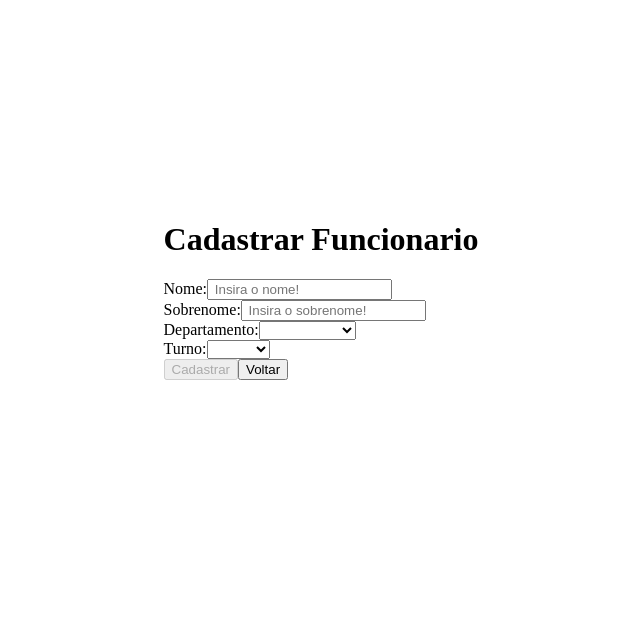
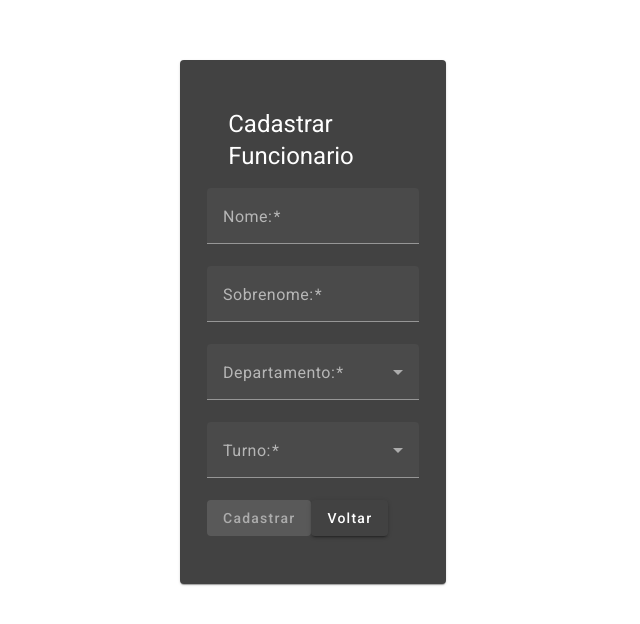
Before and after one commit to cinthiabs/project_employee, an Angular app: page /cadastro in a window 1280 px wide. Shown: the part 118-742 px from the top of the page, without its empty margins (327-967 px from the left). Built offline with nearby package versions, Linux system fonts and the light colour scheme.

Commit message:
angular material

```diff
--- a/angular.json
+++ b/angular.json
@@ -25,6 +25,7 @@
               "src/assets"
             ],
             "styles": [
+              "@angular/material/prebuilt-themes/purple-green.css",
               "src/styles.css"
             ],
             "scripts": []
@@ -93,6 +94,7 @@
               "src/assets"
             ],
             "styles": [
+              "@angular/material/prebuilt-themes/purple-green.css",
               "src/styles.css"
             ],
             "scripts": []
--- a/package.json
+++ b/package.json
@@ -11,10 +11,12 @@
   "private": true,
   "dependencies": {
     "@angular/animations": "^16.1.0",
+    "@angular/cdk": "^16.2.14",
     "@angular/common": "^16.1.0",
     "@angular/compiler": "^16.1.0",
     "@angular/core": "^16.1.0",
     "@angular/forms": "^16.1.0",
+    "@angular/material": "^16.2.14",
     "@angular/platform-browser": "^16.1.0",
     "@angular/platform-browser-dynamic": "^16.1.0",
     "@angular/router": "^16.1.0",
--- a/src/app/componentes/funcionario-form/funcionario-form.component.html
+++ b/src/app/componentes/funcionario-form/funcionario-form.component.html
@@ -1,41 +1,51 @@
+<mat-card>
 <h1>{{btnTitulo}}</h1>
 
 <form [formGroup]="funcionarioForm" (ngSubmit)="submit()" #formDit="ngForm">
 <input type="hidden" formControlName="id">
 
   <div class="input_box">
-    <label for="">Nome:</label>
-    <input type="text" formControlName="nome" placeholder=" Insira o nome!" required>
+    <mat-form-field>
+      <mat-label for="">Nome:</mat-label>
+      <input matInput type="text" formControlName="nome" placeholder=" Insira o nome!" required>
+    </mat-form-field>
  </div>
 
  <div class="input_box">
-  <label for="">Sobrenome:</label>
-  <input type="text" formControlName="sobrenome" placeholder=" Insira o sobrenome!" required>
+  <mat-form-field>
+    <mat-label for="">Sobrenome:</mat-label>
+    <input matInput type="text" formControlName="sobrenome" placeholder=" Insira o sobrenome!" required>
+  </mat-form-field>
 </div>
 
 <div class="input_box">
-  <label for="">Departamento:</label>
-  <select  id="departamento" formControlName="departamento" required>
-    <option value="RH">RH</option>
-    <option value="Financeiro">Financeiro</option>
-    <option value="Compras">Compras</option>
-    <option value="Atendimento">Atendimento</option>
-    <option value="Zeladoria">Zeladoria</option>
-  </select>
+ <mat-form-field>
+  <mat-label for="">Departamento:</mat-label>
+  <mat-select  id="departamento" formControlName="departamento" required>
+    <mat-option value="RH">RH</mat-option>
+    <mat-option value="Financeiro">Financeiro</mat-option>
+    <mat-option value="Compras">Compras</mat-option>
+    <mat-option value="Atendimento">Atendimento</mat-option>
+    <mat-option value="Zeladoria">Zeladoria</mat-option>
+  </mat-select>
+</mat-form-field>
 </div>
 
 <div class="input_box">
-  <label for="">Turno:</label>
-  <select  id="turno" formControlName="turno" required>
-    <option value="Manha">Manha</option>
-    <option value="Tarde">Tarde</option>
-    <option value="Noite">Noite</option>
-  </select>
+  <mat-form-field>
+  <mat-label for="">Turno:</mat-label>
+  <mat-select  id="turno" formControlName="turno" required>
+    <mat-option value="Manha">Manha</mat-option>
+    <mat-option value="Tarde">Tarde</mat-option>
+    <mat-option value="Noite">Noite</mat-option>
+  </mat-select>
+</mat-form-field>
 </div>
 
 <div class="bt-box">
-  <button type="submit"[disabled]="!funcionarioForm.valid">{{btnAcao}}</button>
-  <button routerLink="">Voltar</button>
+  <button mat-raised-button color="accent" type="submit"[disabled]="!funcionarioForm.valid">{{btnAcao}}</button>
+  <button mat-raised-button routerLink="">Voltar</button>
 </div>
 
 </form>
+</mat-card>
--- a/src/index.html
+++ b/src/index.html
@@ -6,8 +6,11 @@
   <base href="/">
   <meta name="viewport" content="width=device-width, initial-scale=1">
   <link rel="icon" type="image/x-icon" href="favicon.ico">
+  <link rel="preconnect" href="https://fonts.gstatic.com">
+  <link href="https://fonts.googleapis.com/css2?family=Roboto:wght@300;400;500&display=swap" rel="stylesheet">
+  <link href="https://fonts.googleapis.com/icon?family=Material+Icons" rel="stylesheet">
 </head>
-<body>
+<body class="mat-typography">
   <app-root></app-root>
 </body>
 </html>
--- a/src/styles.css
+++ b/src/styles.css
@@ -3,6 +3,36 @@ html, body{
   width: 100vw;
   height: 100vh;
   font-size: 62,5%;
+}
+
+mat-card{
+  width: 80%;
+  height: 100%;
+  display: flex;
+  justify-content: center;
+  align-items: center;
+  margin: 0 auto;
+  padding: 3rem;
+  margin-top: 5rem;
+}
+
+mat-form-field{
+  width: 100%;
+}
+.input-box{
+  width: 500px;
+}
+.btn-box{
+  width: 500px;
+  display: flex;
+  justify-content: center;
+  align-items: center;
+}
+.btn-box button{
+  width: 500px;
+  display: flex;
+  justify-content: center;
+  align-items: center;
 }
 
 .container{
@@ -12,3 +42,8 @@ html, body{
   justify-content: center;
   align-items: center;
 }
+
+h1{
+  color: white;
+}
+body { margin: 0; font-family: Roboto, "Helvetica Neue", sans-serif; }
```
Also changed, not shown: src/app/app.module.ts (+13 -1 lines), 1 other file (tests, documents, lock files or other folders).
